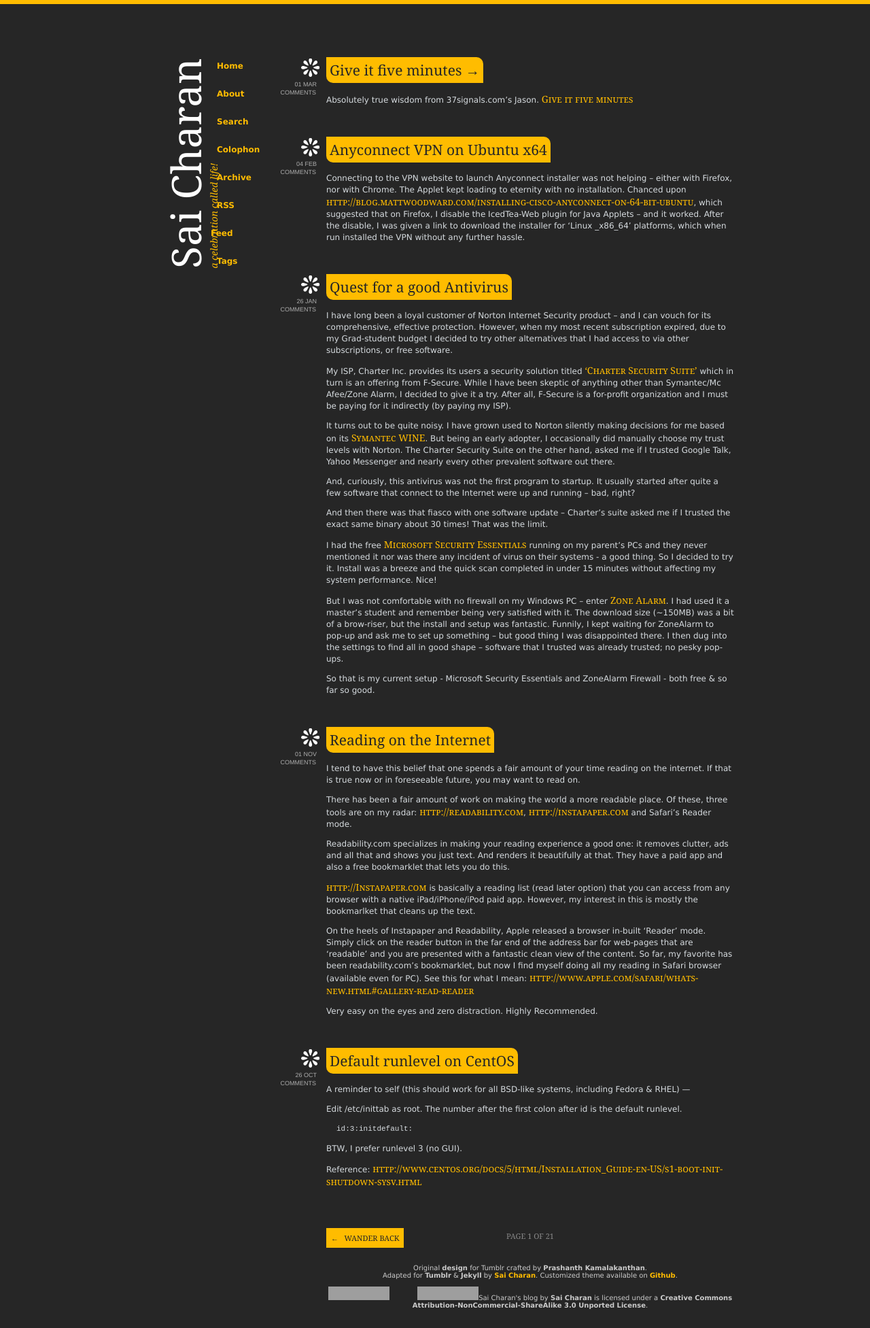
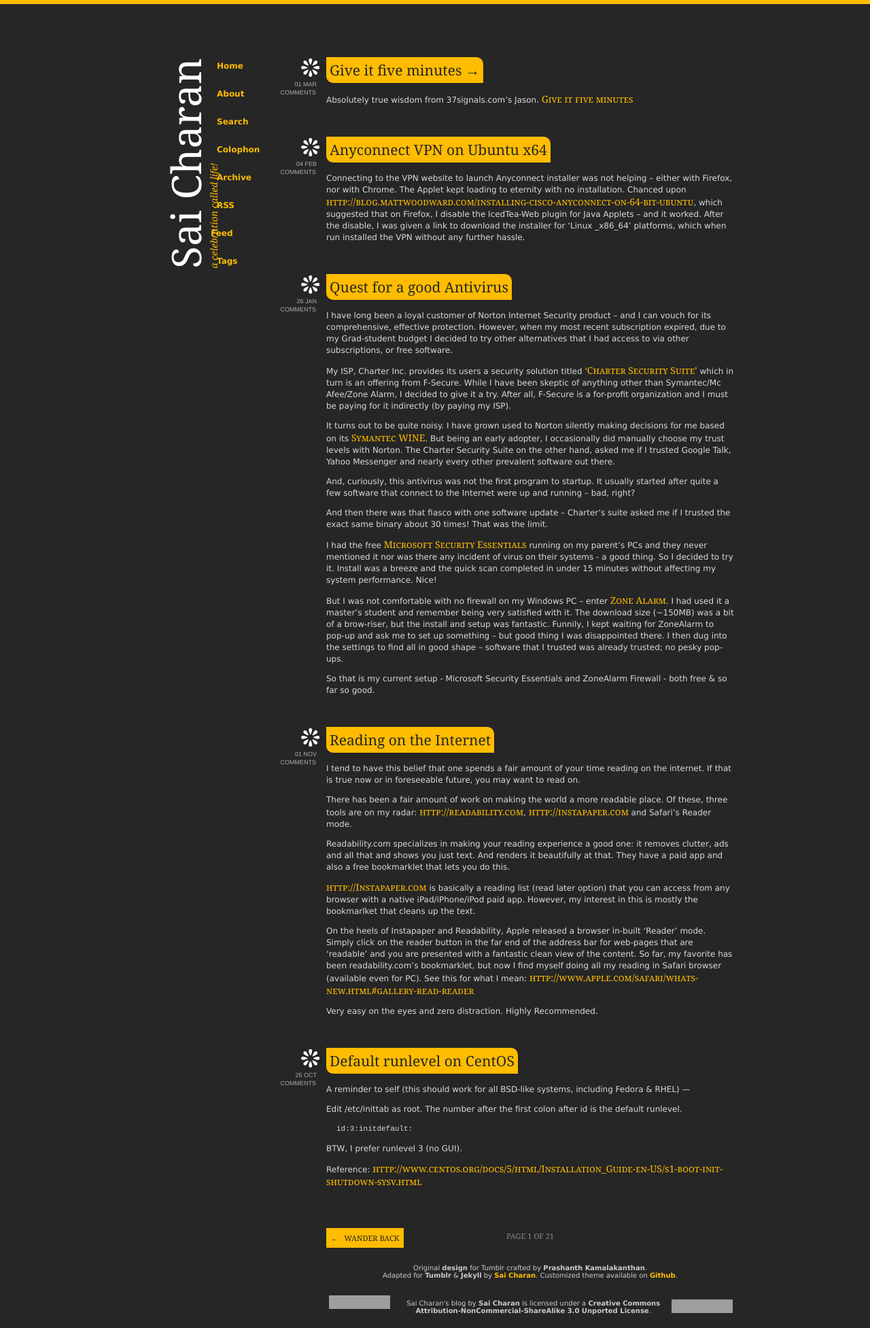
Before and after one commit to arjunasuresh3/scharan.github.com, a Jekyll site: the page built from index.html, in a window 1280 px wide. Shown: the whole page at 68% size. Built offline with Jekyll 4.4.1, drawn with Linux system fonts in a browser that asks for light colours; nearby versions of some CDN libraries; Markdown is read by kramdown in place of the engine named in the settings; the list of posts is cut into pages by our own code; comment, search, counter and statistics services are not loaded; a style sheet for code colours, icons or effects is not loaded; grey boxes are pictures that could not be loaded.

Commit message:
Tabularized footer.

```diff
--- a/_includes/bottom.html
+++ b/_includes/bottom.html
@@ -1,7 +1,4 @@
 <div id="bottom">
-<!-- <table border="0" width='100%'> -->
-<!-- <tr> -->
-<!-- <td> -->
   <!-- Please do not remove the credit attribution here. Feel free to modify the rest of theme as you wish, however. -->
   Original <b>design</b> for Tumblr crafted by <a href="http://www.prshnth.com">Prashanth Kamalakanthan</a>.<br />
   Adapted for <a href="www.tumblr.com">Tumblr</a> & <a href="http://jekyllrb.com">Jekyll</a> by <a href="{{site.folder}}/about"><b>Sai Charan</b></a>. Customized theme available on <a href="https://github.com/scharan/scharan.github.com" target="_blank"><b>Github</b></a>.
@@ -9,12 +6,18 @@
 <br />
 <br />
 
+&nbsp; &nbsp; &nbsp;
+<table border="0">
+<tr>
+<td>
 {% include mixpanel-footer.html %}
-&nbsp; &nbsp; &nbsp;
-{% include license-footer.html %}
-<!-- </td> -->
-<!-- <td align='right'> -->
-<!-- </td> -->
-<!-- </tr> -->
-<!-- </table> -->
+</td>
+<td>
+{% include license-text.html %}
+</td>
+<td>
+{% include license-image.html %}
+</td>
+</tr>
+</table>
 </div>
--- a/_includes/license-footer.html
+++ /dev/null
@@ -1 +0,0 @@
-<a rel="license" href="http://creativecommons.org/licenses/by-nc-sa/3.0/"><img alt="Creative Commons License" style="border-width:0" src="http://i.creativecommons.org/l/by-nc-sa/3.0/88x31.png" /></a><span xmlns:dct="http://purl.org/dc/terms/" href="http://purl.org/dc/dcmitype/Text" property="dct:title" rel="dct:type">Sai Charan&#39;s blog</span> by <a xmlns:cc="http://creativecommons.org/ns#" href="http://saicharan.in/" property="cc:attributionName" rel="cc:attributionURL">Sai Charan</a> is licensed under a <a rel="license" href="http://creativecommons.org/licenses/by-nc-sa/3.0/">Creative Commons Attribution-NonCommercial-ShareAlike 3.0 Unported License</a>.
--- /dev/null
+++ b/_includes/license-image.html
@@ -0,0 +1 @@
+<a rel="license" href="http://creativecommons.org/licenses/by-nc-sa/3.0/"><img alt="Creative Commons License" style="border-width:0" src="http://i.creativecommons.org/l/by-nc-sa/3.0/88x31.png" /></a>
--- /dev/null
+++ b/_includes/license-text.html
@@ -0,0 +1 @@
+<span xmlns:dct="http://purl.org/dc/terms/" href="http://purl.org/dc/dcmitype/Text" property="dct:title" rel="dct:type">Sai Charan&#39;s blog</span> by <a xmlns:cc="http://creativecommons.org/ns#" href="http://saicharan.in/" property="cc:attributionName" rel="cc:attributionURL">Sai Charan</a> is licensed under a <a rel="license" href="http://creativecommons.org/licenses/by-nc-sa/3.0/">Creative Commons Attribution-NonCommercial-ShareAlike 3.0 Unported License</a>.
```
